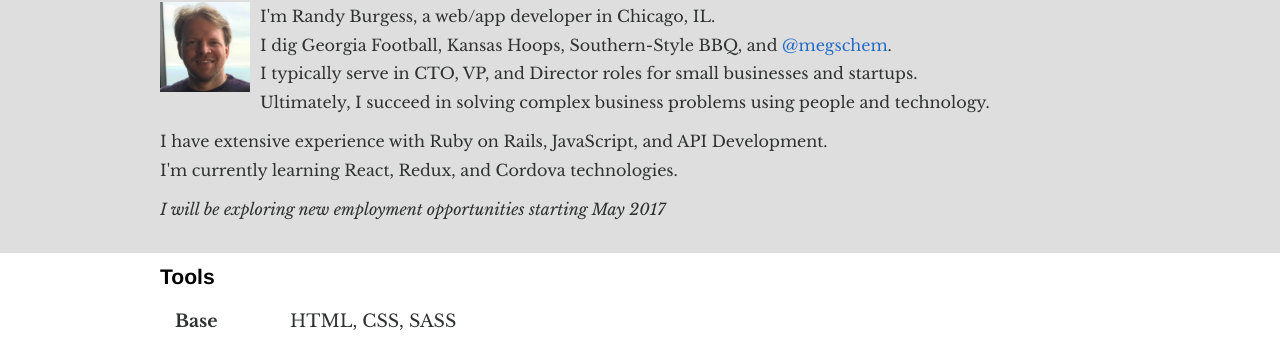
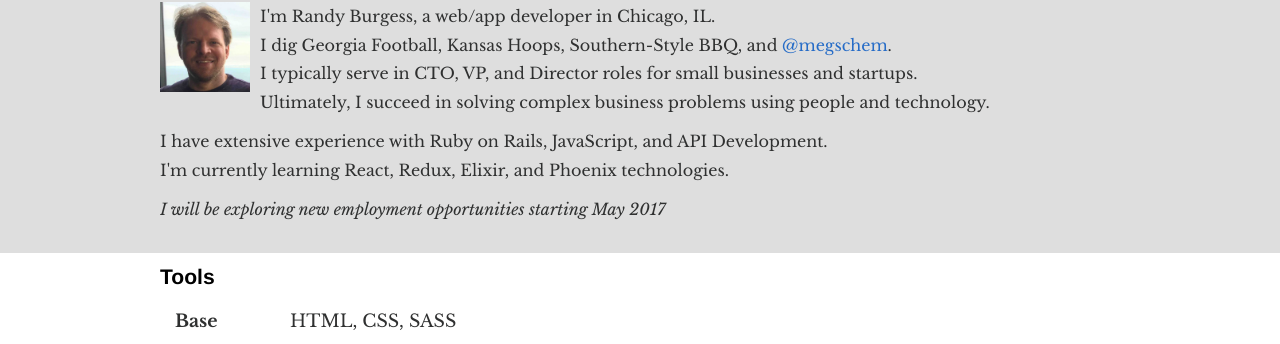
Before and after one commit to wrburgess/wrburgess.github.com, a Jekyll site: the page built from index.html, in a window 1280 px wide. Shown: the part 70-414 px from the top of the page. Built offline with Jekyll 4.4.1, drawn with Linux system fonts in a browser that asks for light colours; some web fonts are replaced; Markdown is read by kramdown in place of the engine named in the settings.

Commit message:
updating job message

```diff
--- a/index.html
+++ b/index.html
@@ -12,7 +12,7 @@ title: William Randal Burgess of Chicago, IL, USA
     <p>
       <ul>
         <li>I have extensive experience with Ruby on Rails, JavaScript, and API Development.</li>
-        <li>I'm currently learning React, Redux, and Cordova technologies.</li>
+        <li>I'm currently learning React, Redux, Elixir, and Phoenix technologies.</li>
       </ul>
     </p>
     <p><em>I will be exploring new employment opportunities starting May 2017</em></p>
```
